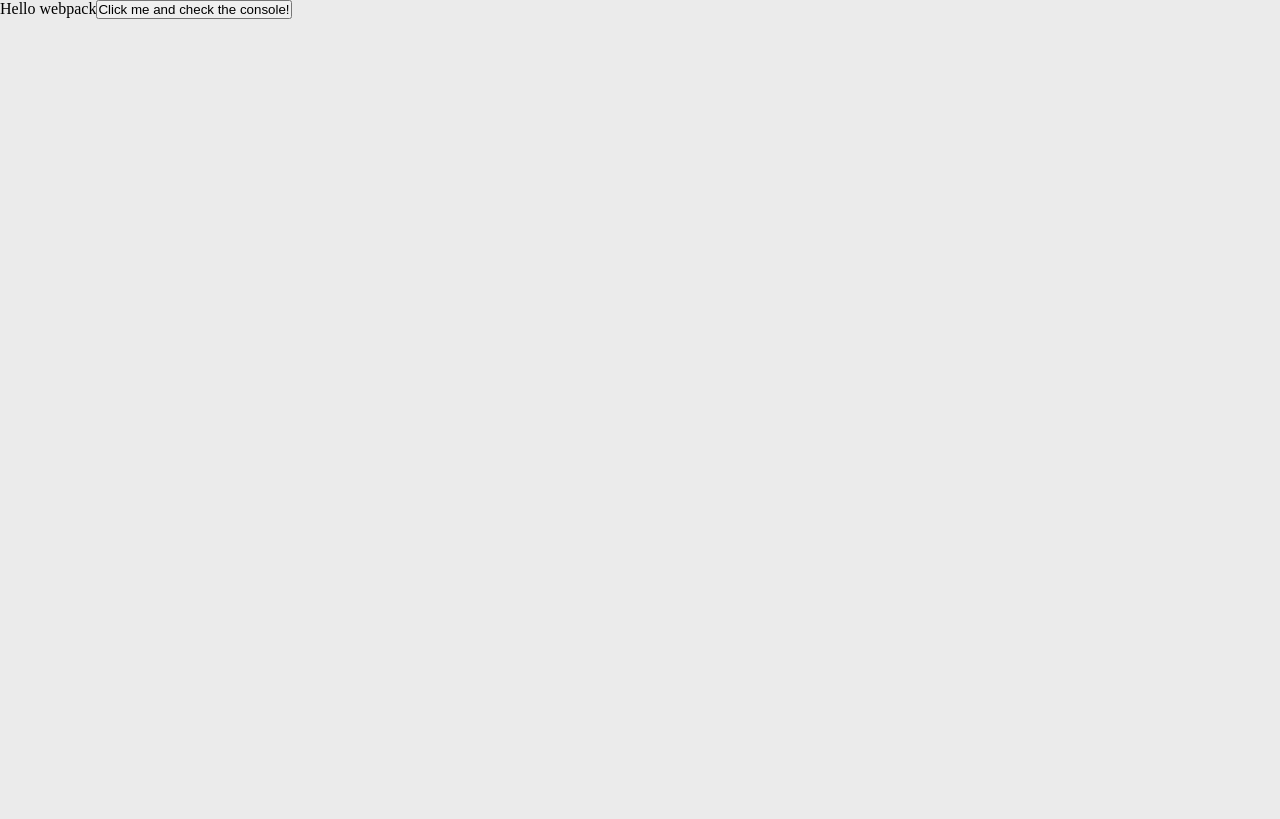
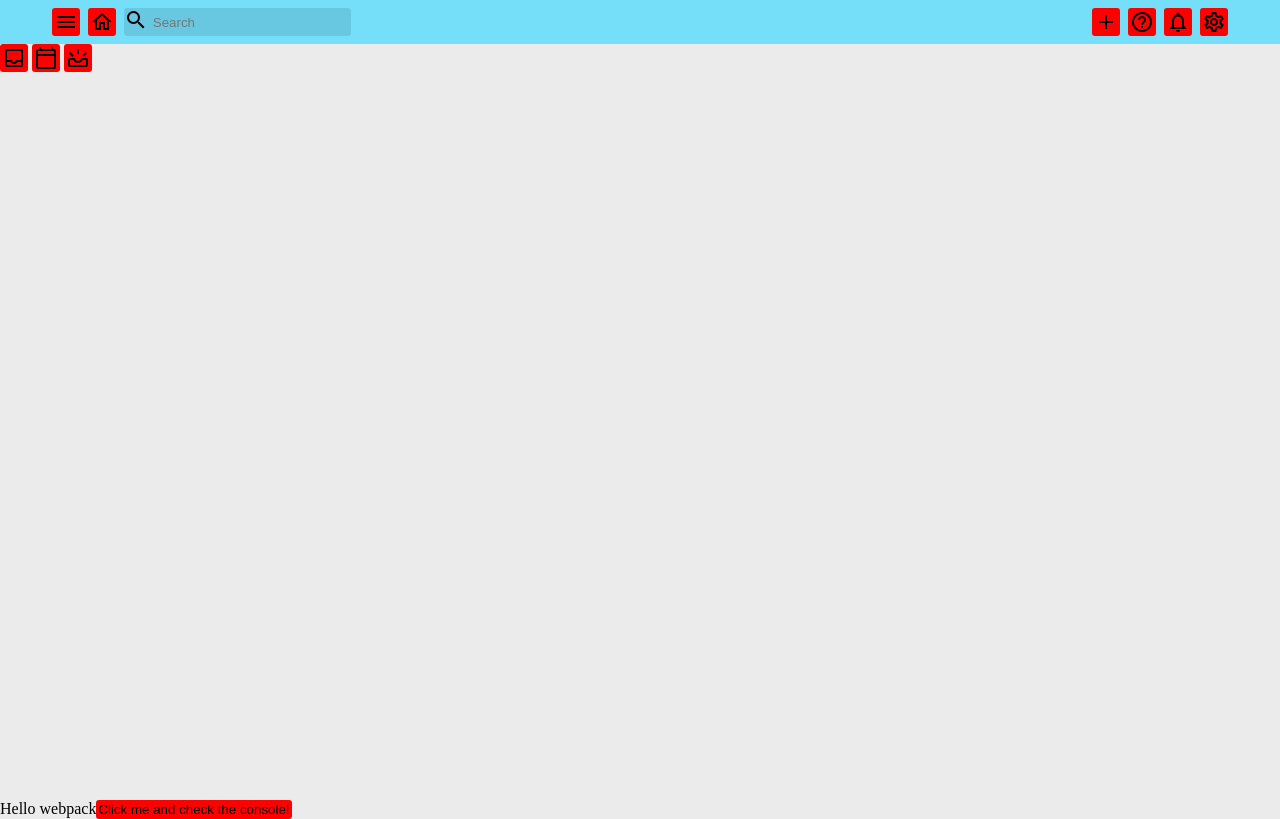
Before and after one commit to JohnGamboa-L4ck/todo-list, a website built with webpack: page src/hardcoded.html in a window 1280 px wide. Built offline with nearby package versions, Linux system fonts and the light colour scheme.

Commit message:
hardcoding nav

```diff
--- a/src/hardcoded.html
+++ b/src/hardcoded.html
@@ -6,9 +6,92 @@
     <meta name="viewport" content="width=device-width, initial-scale=1.0">
     <title>Hardcoded Todo List</title>
 
+    <link href="https://fonts.googleapis.com/icon?family=Material+Icons+Outlined"
+        rel="stylesheet">
     <link rel = "stylesheet" href = "style.css">
 </head>
 <body>
+<!-- from here -->
+    <div class = "app">
+        <nav class = "nav-comp">
+            <div class = "nc-left">
+                <button>
+                    <span class="material-icons-outlined mid">menu</span>
+                </button>
+                <button>
+                    <span class="material-icons-outlined mid">home</span>
+                </button>
+                <form>
+                    <div class = "search-div">
+                        <span class="material-icons-outlined mid">search</span>
+                        <input type="search" aria-label="Search through all todos"
+                            class = "search-input" placeholder="Search">
+                        <button type = "reset">
+                            <span class="material-icons-outlined mid">close</span>
+                        </button>
+                    </div>
+                </form>
+            </div>
+            <div class = "nc-right">
+                <button>
+                    <span class="material-icons-outlined mid">add</span>
+                </button>
+                <button>
+                    <span class="material-icons-outlined mid">help_outline</span>
+                </button>
+                <button>
+                    <span class="material-icons-outlined mid">notifications</span>
+                </button>
+                <button>
+                    <span class="material-icons-outlined mid">settings</span>
+                </button>
+            </div>
+        </nav>
+        <div class = "app-body">
+            <nav class = "info-comp">
+                <button>
+                    <span class="material-icons-outlined mid">inbox</span>
+                </button>
+                <button>
+                    <span class="material-icons-outlined mid">calendar_today</span>
+                </button>
+                <button>
+                    <span class="material-icons-outlined mid">upcoming</span>
+                </button>
+                <!-- <span class="material-icons-outlined mid">chevron_left</span>
+                <span class="material-icons-outlined mid">chevron_right</span>
+                <span class="material-icons-outlined mid">expand_more</span>
+                <span class="material-icons-outlined mid">label</span>
+                <span class="material-icons-outlined mid">edit</span>
+                <span class="material-icons-outlined mid">note</span>
+                <span class="material-icons-outlined mid">note_add</span>
+                <span class="material-icons-outlined mid">flag</span>
+                <span class="material-icons-outlined mid">schedule</span>
+                <span class="material-icons-outlined mid">weekend</span>
+                <span class="material-icons-outlined mid">segment</span>
+                <span class="material-icons-outlined mid">sort_by_alpha</span>
+                <span class="material-icons-outlined mid">swap_vert</span>
+                <span class="material-icons-outlined mid">event</span>
+                <span class="material-icons-outlined mid">view_list</span>
+                <span class="material-icons-outlined mid">view_column</span>
+                <span class="material-icons-outlined mid">exit_to_app</span> -->
+            </nav>
+            <div class = "container">
+                <header>
 
+                </header>
+                <main>
+
+                </main>
+                <footer>
+                    <!-- this will if  hidden if the selected todo item is empty-->
+                </footer>
+            </div>
+        </div>
+    </div>
+<!-- to here -->
+<script>
+
+</script>
 </body>
 </html>
--- a/src/style.css
+++ b/src/style.css
@@ -1,15 +1,14 @@
 :root {
-    --transparent: rgba(0, 0, 0, .0);
     --light: hsl(0, 0%, 92%);
     --dark: hsl(0, 0%, 12%);
+    --malibu: hsl(192, 93%, 72%);
+    --transparent1: rgba(0,0,0,.1);
 
     --background: var(--light);
-    --foreground: var(--dark);
+    --foreground: var(--malibu);
 }
 
 *, *:before, *:after {
-    -webkit-box-sizing: border-box;
-    -moz-box-sizing: border-box;
     box-sizing: border-box;
     padding: 0;
     margin: 0;
@@ -19,3 +18,85 @@ body {
     min-height: 100vh;
     background-color: var(--background);
 }
+
+button,
+.search-input {
+    outline: none;
+    border: none;
+    border-radius: 3px;
+}
+
+button {
+    cursor: pointer;
+    padding: .125rem;
+    background-color: transparent;
+    background-color: red;
+}
+
+span.mid {
+    vertical-align: middle;
+    user-select: none;
+}
+
+.app {
+    display: flex;
+    flex-direction: column;
+    width: 100vw;
+    height: 100vh;
+}
+
+.nav-comp ,
+.nc-left,
+.search-div,
+.nc-right {
+    display: inline-flex;
+}
+
+.nav-comp {
+    justify-content: space-between;
+    width: 100%;
+    padding: .5rem 3rem .5rem 3rem;
+    background-color: var(--foreground);
+}
+
+.nc-left > *,
+.nc-right > * {
+    margin: 0 .25rem;
+}
+
+.search-div {
+    height: 100%;
+    background-color: var(--foreground);
+}
+
+.search-div > span:first-child {
+    position: absolute;
+    cursor: text;
+}
+
+.search-div button {
+    margin: .2rem 0 .2rem -1.2rem;
+    display: none;
+}
+
+.search-input {
+    padding: 0 1.3rem 0 1.8rem;
+    background-color: var(--transparent1);
+}
+
+.search-input::-webkit-search-cancel-button {
+    -webkit-appearance: none;
+}
+
+.search-input:not(:placeholder-shown) + button {
+    display: block;
+}
+
+.search-div button span {
+    font-size: 1rem;
+}
+
+.app-body {
+    display: flex;
+    flex: 1;
+}
```
